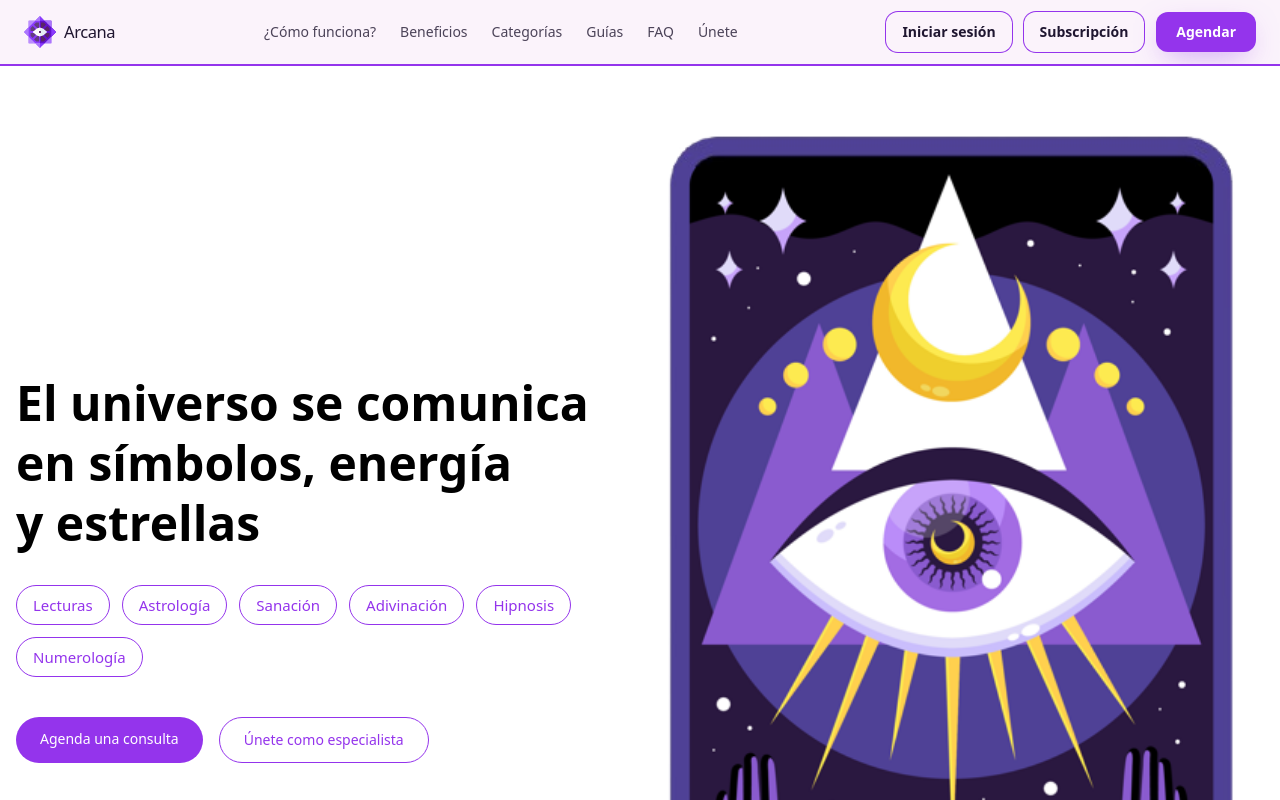
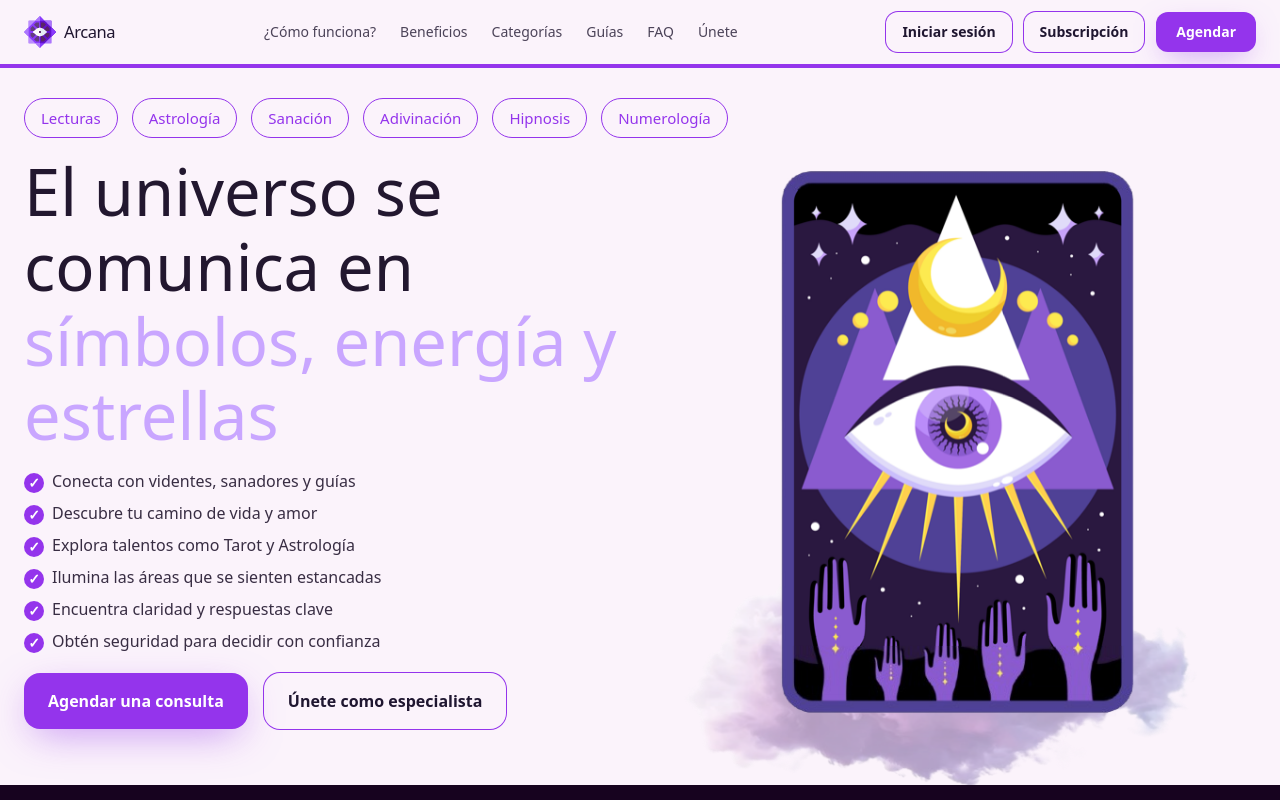
Before and after one commit to arcana302-art/arcana-v2, a Next.js app: page / in a window 1280 px wide. Shown: the top 800 px of the page. Built offline with nearby package versions, Linux system fonts and the light colour scheme.

Commit message:
Update Hero.tsx

```diff
--- a/app/components/Hero.tsx
+++ b/app/components/Hero.tsx
@@ -6,99 +6,227 @@ import { useMemo } from 'react';
 
 const HERO_IMG = '/brand/hero-card-eye.png';
 const CLOUD_IMG = '/brand/Nube1.png';
+const BTN_PURPLE = '#9434ec';
+const LIGHT_PURPLE = '#c9a6ff';
 
-const BTN_PURPLE = '#9434EC';
-
-const Hero = () => {
+export default function Hero() {
   const talents = useMemo(
     () => [
-      { label: 'Lecturas', href: '#' },
-      { label: 'Astrología', href: '#' },
-      { label: 'Sanación', href: '#' },
-      { label: 'Adivinación', href: '#' },
-      { label: 'Hipnosis', href: '#' },
-      { label: 'Numerología', href: '#' },
+      { href: '/lecturas', label: 'Lecturas' },
+      { href: '/astrologia', label: 'Astrología' },
+      { href: '/sanacion', label: 'Sanación' },
+      { href: '/adivinacion', label: 'Adivinación' },
+      { href: '/hipnosis', label: 'Hipnosis' },
+      { href: '/numerologia', label: 'Numerología' },
     ],
     []
   );
 
+  const bullets = [
+    'Conecta con videntes, sanadores y guías',
+    'Descubre tu camino de vida y amor',
+    'Explora talentos como Tarot y Astrología',
+    'Ilumina las áreas que se sienten estancadas',
+    'Encuentra claridad y respuestas clave',
+    'Obtén seguridad para decidir con confianza',
+  ];
+
   return (
-    <section className="relative w-full bg-white">
-      <div className="container mx-auto px-4 pt-12 pb-24 flex flex-col lg:flex-row items-center">
-        {/* Texto */}
-        <div className="w-full lg:w-1/2 flex flex-col items-start text-left">
-          <h1
-            className="text-[35px] sm:text-[48px] font-bold text-black leading-tight"
+    <section className="relative overflow-hidden bg-[#FBF3FB] pt-6 sm:pt-8 pb-12 sm:pb-14">
+      {/* Línea divisoria morada */}
+      <div className="absolute left-0 right-0 top-0 h-[2px] bg-[#9434ec] z-[1]" />
+
+      <div className="relative z-10 mx-auto max-w-7xl px-6">
+        {/* TALENTS */}
+        <nav
+          aria-label="Talentos"
+          className="flex flex-wrap gap-3 sm:gap-3.5 mb-3 sm:mb-4 talents-row"
         >
-            El universo se comunica <br />
-            en símbolos, energía <br />
-            y estrellas
-          </h1>
-
-          {/* Bullets talentos */}
-          <div className="mt-8 flex flex-wrap gap-2 sm:gap-3">
           {talents.map((t) => (
             <Link
               key={t.href}
               href={t.href}
-                className={`
-                  group rounded-full inline-flex items-center border
-                  transition-colors
-                  border-[${BTN_PURPLE}]
-                  text-[${BTN_PURPLE}]
-                  bg-transparent hover:bg-[rgba(148,52,236,0.06)]
-                  hover:shadow-[0_0_0_3px_rgba(148,52,236,0.15)]
-                  h-6 sm:h-10
-                  text-[10px] sm:text-[15px]
-                  px-2 sm:px-4
-                `}
+              className="group rounded-full inline-flex items-center border border-[--chip-border] bg-[--chip-bg] hover:bg-[--chip-bg-hover] hover:shadow-[0_0_0_3px_rgba(148,52,236,0.15)] transition-colors"
+              style={
+                {
+                  ['--chip-border' as any]: BTN_PURPLE,
+                  ['--chip-bg' as any]: 'transparent',
+                  ['--chip-bg-hover' as any]: 'rgba(148,52,236,0.06)',
+                  color: BTN_PURPLE,
+                  height: 40,
+                  fontSize: 15,
+                  paddingLeft: 16,
+                  paddingRight: 16,
+                } as React.CSSProperties
+              }
             >
               {t.label}
             </Link>
           ))}
-          </div>
+        </nav>
 
-          {/* Botones acción */}
-          <div className="mt-10 flex flex-row gap-4">
-            <Link
-              href="#"
-              className="bg-[#9434EC] text-white px-6 py-3 rounded-full text-sm font-medium hover:bg-[#7b28c5] transition"
-            >
-              Agenda una consulta
-            </Link>
-            <Link
-              href="#"
-              className="border border-[#9434EC] text-[#9434EC] px-6 py-3 rounded-full text-sm font-medium hover:bg-[rgba(148,52,236,0.06)] transition"
-            >
-              Únete como especialista
-            </Link>
+        {/* GRID HERO */}
+        <div className="relative mt-0 grid grid-cols-12 gap-y-4 lg:gap-x-10 hero-grid">
+          {/* LEFT */}
+          <div className="hero-left col-span-12 lg:col-span-6 flex flex-col justify-center">
+            {/* TITLE + CARD MOBILE */}
+            <div className="hero-title-wrapper flex flex-col sm:flex-row sm:items-center sm:gap-6">
+              <h1 className="hero-title-1 text-[35px] sm:text-[65px] font-normal leading-[1.15]">
+                <span className="text-[#22172f]">
+                  El universo se comunica en{' '}
+                </span>
+                <span className="text-[#c9a6ff]">
+                  símbolos, energía y estrellas
+                </span>
+              </h1>
+
+              {/* Card Mobile */}
+              <div className="hero-card-mobile sm:hidden w-full">
+                <Image
+                  src={HERO_IMG}
+                  alt="Carta / símbolo místico"
+                  width={560}
+                  height={790}
+                  priority
+                  className="h-auto w-full scale-[1.35]" // +5%
+                />
               </div>
             </div>
 
-        {/* Imagen */}
-        <div className="w-full lg:w-1/2 relative mt-12 lg:mt-0 flex justify-center">
-          {/* Nube centrada */}
-          <div className="absolute inset-0 flex items-center justify-center">
-            <Image
+            {/* BULLETS */}
+            <div className="mt-2 bullets-grid">
+              {bullets.map((item, idx) => (
+                <div key={idx} className="flex items-start gap-2 mt-2">
+                  <span className="flex-shrink-0 mt-1 h-5 w-5 flex items-center justify-center rounded-full bg-[#9434ec] text-white text-sm font-bold">
+                    ✓
+                  </span>
+                  <span className="bullet-text text-[#22172f]/90">
+                    {item}
+                  </span>
+                </div>
+              ))}
+            </div>
+
+            {/* CTA DESKTOP */}
+            <div className="hidden lg:flex lg:gap-4 mt-5">
+              <a
+                href="#"
+                className="inline-flex items-center justify-center rounded-2xl px-6 h-14 text-white text-base font-semibold"
+                style={{
+                  backgroundColor: BTN_PURPLE,
+                  boxShadow: '0 12px 40px -10px rgba(148,52,236,0.55)',
+                }}
+              >
+                Agendar una consulta
+              </a>
+              <a
+                href="#"
+                className="inline-flex items-center justify-center rounded-2xl px-6 h-14 text-[#1f1630] font-semibold bg-transparent ring-1 ring-[#9434ec] hover:bg-[#9434ec]/10 transition"
+              >
+                Únete como especialista
+              </a>
+            </div>
+          </div>
+
+          {/* RIGHT */}
+          <div className="relative col-span-12 lg:col-span-6 flex flex-col items-center justify-center min-h-[1px] hidden sm:flex">
+            <img
               src={CLOUD_IMG}
-              alt="Cloud background"
-              width={600}
-              height={600}
-              className="object-contain opacity-70"
+              alt=""
+              aria-hidden="true"
+              className="cloud-img absolute z-0 select-none pointer-events-none"
             />
-          </div>
-          {/* Carta */}
+            <div className="hero-card relative z-10 select-none">
               <Image
                 src={HERO_IMG}
-            alt="Hero Image"
-            width={420}
-            height={420}
-            className="relative z-10 w-[85%] sm:w-[100%] h-auto"
+                alt="Carta / símbolo místico"
+                width={560}
+                height={790}
+                priority
+                className="h-auto w-[330px] lg:w-[390px]"
               />
             </div>
           </div>
+        </div>
+      </div>
+
+      <style jsx>{`
+        .cloud-img {
+          top: 50%;
+          left: 50%;
+          width: 680px;
+          opacity: 0.42;
+          transform: translate(-50%, -50%);
+          animation: cloud-sway 26s ease-in-out infinite;
+          -webkit-mask-image: radial-gradient(
+            140% 120% at 56% 46%,
+            #000 62%,
+            transparent 100%
+          );
+          mask-image: radial-gradient(
+            140% 120% at 56% 46%,
+            #000 62%,
+            transparent 100%
+          );
+        }
+
+        @keyframes cloud-sway {
+          0% {
+            transform: translateX(-52%);
+          }
+          50% {
+            transform: translateX(-44%);
+          }
+          100% {
+            transform: translateX(-52%);
+          }
+        }
+
+        /* MOBILE */
+        @media (max-width: 639px) {
+          .talents-row {
+            margin-bottom: 16px;
+            justify-content: flex-start;
+            flex-wrap: wrap;
+          }
+          .talents-row a {
+            font-size: 10px;
+            height: 24px;
+            padding-left: 6px;
+            padding-right: 6px;
+            margin: 2px;
+          }
+          .hero-title-1 {
+            font-size: 35px;
+            line-height: 1.1;
+          }
+          .hero-card-mobile img {
+            width: 100% !important;
+            height: auto;
+          }
+          .bullets-grid {
+            grid-template-columns: repeat(2, minmax(0, 1fr));
+            gap-x: 12px;
+            gap-y: 16px;
+            margin-bottom: 16px;
+          }
+          .bullet-text {
+            font-size: 14px;
+            line-height: 1.4;
+          }
+        }
+
+        /* DESKTOP */
+        @media (min-width: 1024px) {
+          .hero-title-1 {
+            font-size: 65px;
+            line-height: 1.15; /* ligero espacio entre líneas */
+          }
+          .bullet-text {
+            font-size: 16px;
+          }
+        }
+      `}</style>
     </section>
   );
-};
-
-export default Hero;
+}
```
Lines whose indentation alone changed are shown as unchanged.
